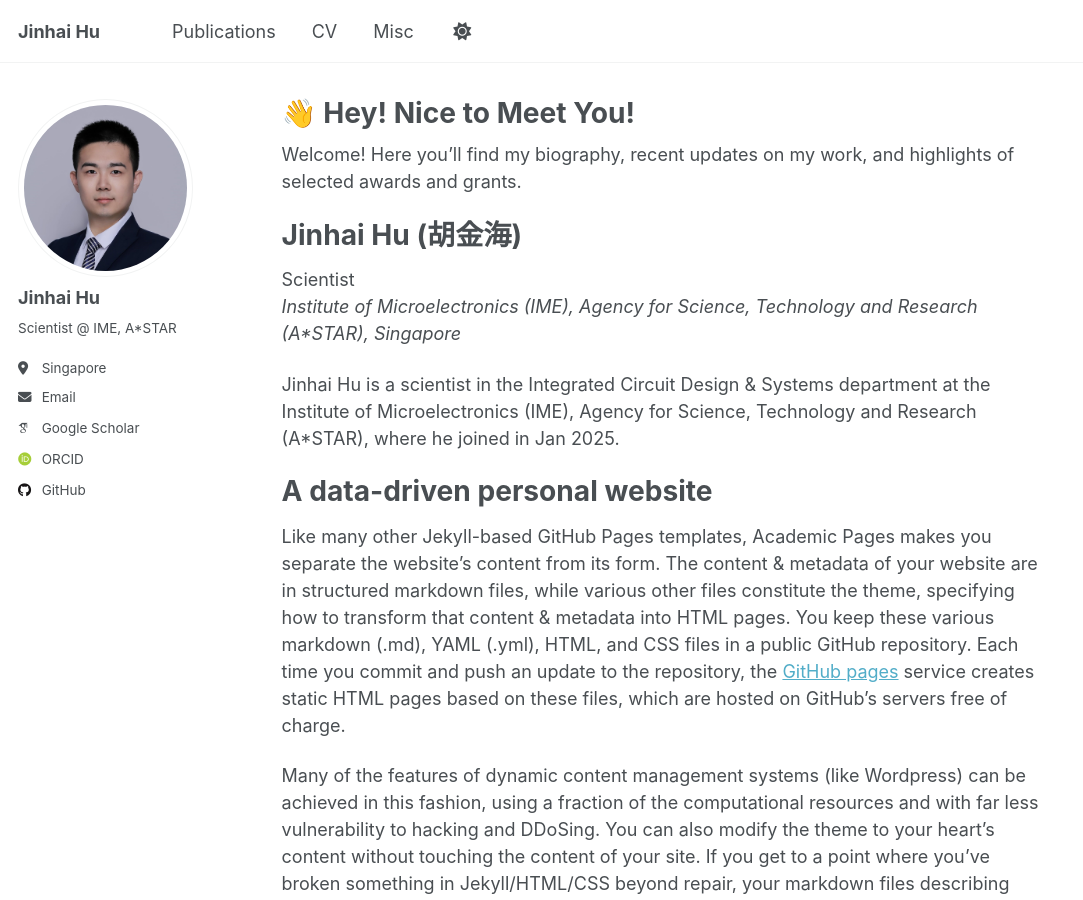
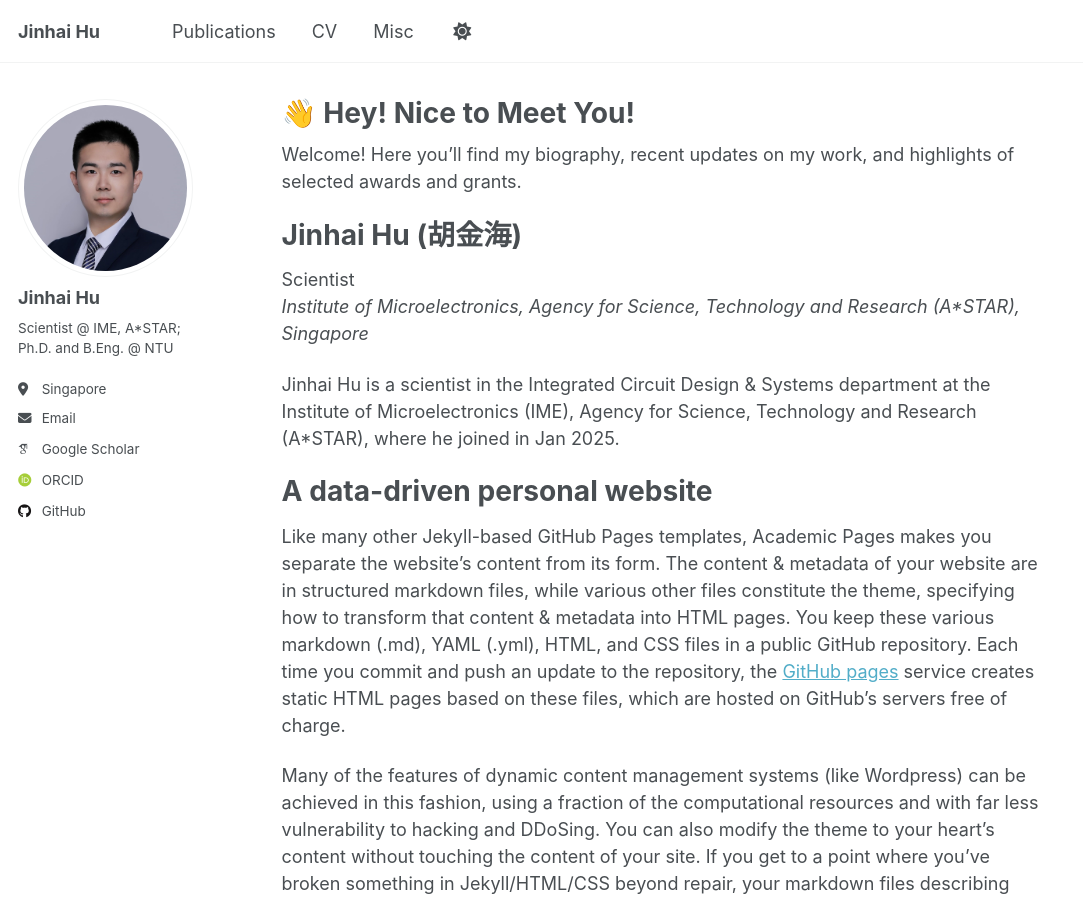
Before and after one commit to HUJH511/HUJH511.github.io, a Jekyll site: the page built from _pages/about.md, in a window 1280 px wide and 900 px high. Shown: the whole window, without its empty margins (0-1083 px from the left). Built offline with Jekyll 4.4.1, drawn with Linux system fonts in a browser that asks for light colours; some web fonts are replaced.

Commit message:
update bio

```diff
--- a/_config.yml
+++ b/_config.yml
@@ -25,7 +25,7 @@ author:
   avatar           : "profile.jpg"
   name             : "Jinhai Hu"
   pronouns         : # example: "she/her"
-  bio              : "Scientist @ IME, A*STAR"
+  bio              : "Scientist @ IME, A*STAR; Ph.D. and B.Eng. @ NTU"
   location         : "Singapore"
   employer         :
   uri              : # URL
--- a/_pages/about.md
+++ b/_pages/about.md
@@ -12,7 +12,7 @@ Welcome! Here you'll find my biography, recent updates on my work, and highlight
 Jinhai Hu (胡金海)
 ======
 Scientist <br />
-_Institute of Microelectronics (IME), Agency for Science, Technology and Research (A*STAR), Singapore_
+_Institute of Microelectronics, Agency for Science, Technology and Research (A*STAR), Singapore_
 
 Jinhai Hu is a scientist in the Integrated Circuit Design & Systems department at the Institute of Microelectronics (IME), Agency for Science, Technology and Research (A*STAR), where he joined in Jan 2025.
 
```
